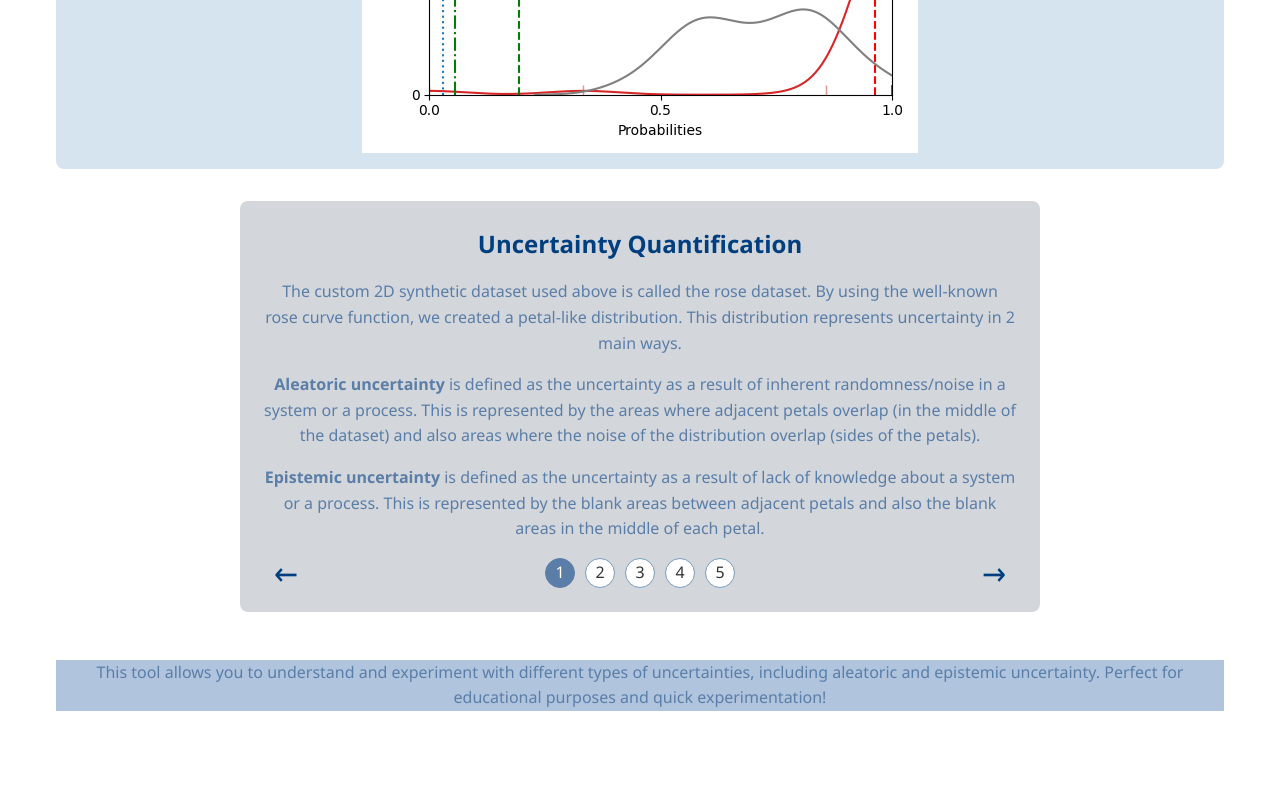
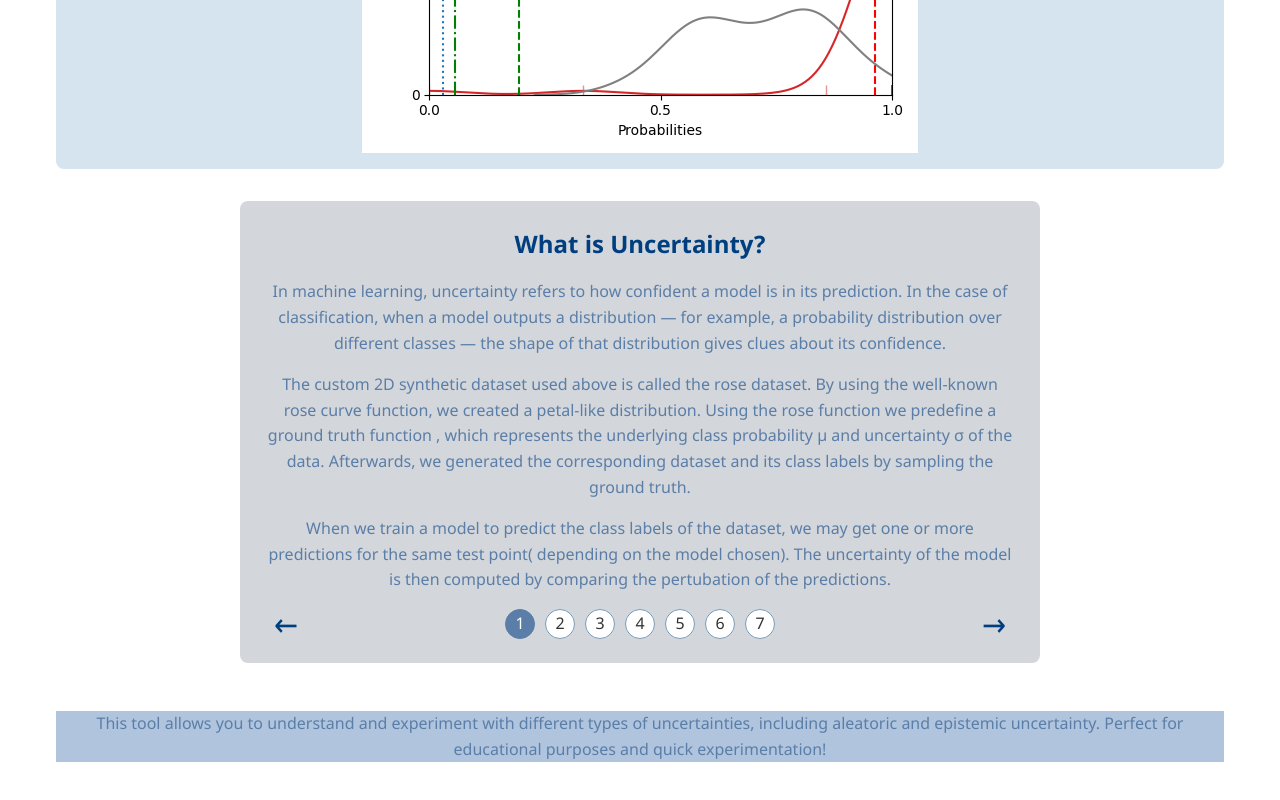
Before and after one commit to who-is-kenny/Uncertainty_playground, a React (Vite) app in the folder PDL_playground/: page / in a window 1280 px wide. Shown: the part 1196-1996 px from the top of the page. Before the commit the page ends 1955 px from the top, so only its background shows below. Built offline with nearby package versions, Linux system fonts and the light colour scheme.

Commit message:
updated description

```diff
--- a/PDL_playground/src/App.jsx
+++ b/PDL_playground/src/App.jsx
@@ -6,14 +6,41 @@ function App() {
 
   const pages = [
     {
+      title: "What is Uncertainty?",
+      content: (
+        <>
+          <p className="description-text">
+            In machine learning, uncertainty refers to how confident a model is
+            in its prediction. In the case of classification, when a model
+            outputs a distribution — for example, a probability distribution
+            over different classes — the shape of that distribution gives clues
+            about its confidence.
+          </p>
+          <p className="description-text">
+            The custom 2D synthetic dataset used above is called the rose
+            dataset. By using the well-known rose curve function, we created a
+            petal-like distribution. Using the rose function we predefine a
+            ground truth function , which represents the underlying class
+            probability μ and uncertainty σ of the data. Afterwards, we
+            generated the corresponding dataset and its class labels by sampling
+            the ground truth.
+          </p>
+          <p className="description-text">
+            When we train a model to predict the class labels of the dataset, we
+            may get one or more predictions for the same test point( depending
+            on the model chosen). The uncertainty of the model is then computed
+            by comparing the pertubation of the predictions.
+          </p>
+        </>
+      ),
+    },
+    {
       title: "Uncertainty Quantification",
       content: (
         <>
           <p className="description-text">
-            The custom 2D synthetic dataset used above is called the rose
-            dataset. By using the well-known rose curve function, we created a
-            petal-like distribution. This distribution represents uncertainty in
-            2 main ways.
+            Our custom 2D synthetic dataset (rose dataset) represents
+            uncertainty in 2 main ways.
           </p>
           <p className="description-text">
             <strong>Aleatoric uncertainty</strong> is defined as the uncertainty
@@ -36,11 +63,10 @@ function App() {
       content: (
         <>
           <p className="description-text">
-            In machine learning, uncertainty measure refers to how confident a
-            model is in its prediction. In the case of classification, when a
-            model outputs a distribution—for example, a probability distribution
-            over different classes—the shape of that distribution gives clues
-            about its confidence.
+            Previously, we talked about how uncertainty is represented in the
+            rose dataset. Now, we will talk about how to measure uncertainty in
+            a model. There are different ways to measure uncertainty in a model.
+            The most common methods are:
           </p>
           <p className="description-text">
             <strong>Entropy-based measures</strong> first average the input
@@ -67,12 +93,12 @@ function App() {
       content: (
         <>
           <p className="description-text">
-            The type of model used for prediction. Different models may have
-            different levels of uncertainty based on their architecture and
-            training. For this simple playground, we have implemented xxxx
-            different models: linear regression, random forest, and neural
-            network. Each model has its own strengths and weaknesses in terms of
-            uncertainty quantification.
+            This parameter change the type of model used for prediction.
+            Different models may have different levels of uncertainty based on
+            their architecture and training. For this simple playground, we have
+            implemented xxxx different models: linear regression, random forest,
+            and neural network. Each model has its own strengths and weaknesses
+            in terms of uncertainty quantification.
           </p>
           <p className="description-text">
             <strong>Pairwise Difference Learning (PDL): </strong> Pairwise
@@ -94,11 +120,11 @@ function App() {
       content: (
         <>
           <p className="description-text">
-            The type of uncertainty being measured. This can include aleatoric
-            uncertainty (inherent noise in the data) and epistemic uncertainty
-            (uncertainty due to lack of knowledge). Understanding the type of
-            uncertainty is crucial for interpreting the model's predictions and
-            making informed decisions based on them.
+            This parameter changes the type of uncertainty being measured. This
+            can include aleatoric uncertainty (inherent noise in the data) and
+            epistemic uncertainty (uncertainty due to lack of knowledge).
+            Understanding the type of uncertainty is crucial for interpreting
+            the model's predictions and making informed decisions based on them.
           </p>
           <p className="description-text">
             <strong>Excersize: </strong> Experiment with the different model
@@ -119,18 +145,59 @@ function App() {
             alternative predictions are then used to compute the uncertainty.
             This can include tree perturbation, tree-anchor perturbation, and
             anchor perturbation. Each type of perturbation affects the model's
-            predictions and uncertainty estimates in different ways.
+            predictions and uncertainty estimates in different ways. <br />
+            <strong>tree: </strong> The tree perturbation method generates
+            alternative predictions by perturbing each prediction in the
+            ensemble. <br />
+            <strong>anchor: </strong> The anchor perturbation method generates
+            alternative predictions by perturbing the anchor points. This method
+            is useful for models that rely on anchor points to make predictions.{" "}
+            <br />
+            <strong>tree-anchor: </strong> The tree-anchor perturbation method
+            is a combination of both and generates alternative predictions by
+            perturbing each prediction in the ensemble while also considering
+            the anchor points.
           </p>
           <p className="description-text">
             <strong>Excersize: </strong> Experiment with the different model
             types and pertubation types. There are some models that dont work
-            some types of pertunation. What is the reason behind this?
+            some types of pertubation. What is the reason behind this?
+          </p>
+        </>
+      ),
+    },
+    {
+      title: "Analysis",
+      content: (
+        <>
+          <p className="description-text">
+            Now that you've had a change to experiment with the different model
+            types, uncertainty types, and perturbation types, it's time to
+            analyze the results and see if your findings match ours. <br />
+          </p>
+          <p className="description-text">
+            Through our experiments, we found that PDL(Bagging) model with the
+            tree-anchor pertubation type worked best for quantifying
+            uncertainty. This is because the tree-anchor perturbation method
+            generates alternative predictions by perturbing the prediction of
+            each MLP in the ensemble while also considering the anchor points
+            created through PDL. This allows the model to utilize the
+            information from the anchor points (Pairwise difference learning)
+            and also the ensemble (Bagging) to make more accurate predictions.{" "}
+            <br />
+          </p>
+          <p className="description-text">
+            What didnt work as well was only using the model itself without
+            combining it with Pairwise difference learning. For example, Random
+            Forest This is because the model is not able to utilize the
+            information from the anchor points and relies solely on the
+            different predictions of the ensemble to estimate the uncertainty.
           </p>
         </>
       ),
     },
   ];
-
+  // updater function to update the page state
   const handleNext = () => {
     setPage((prevPage) => (prevPage + 1) % pages.length);
   };
```
